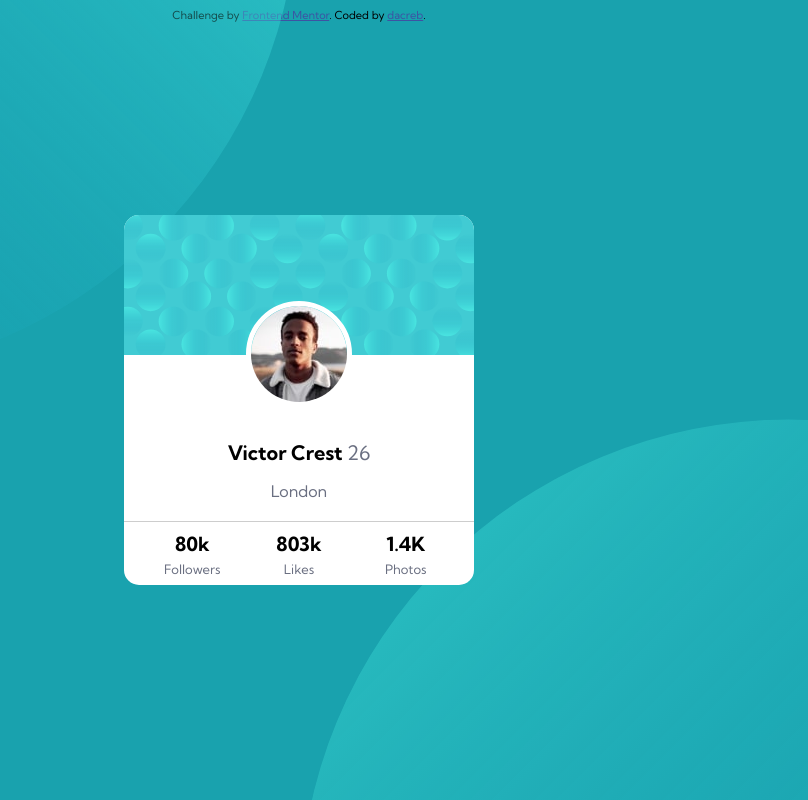
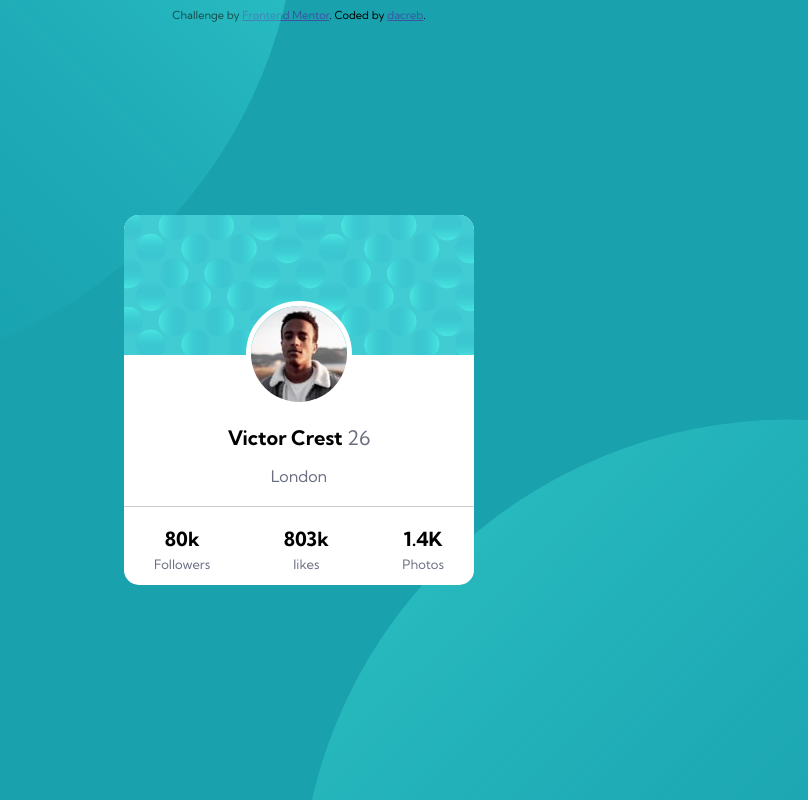
Before and after one commit to dacreb/dacreb-Profile_card_component_Challenge, a plain HTML site: page index.html in a window 1280 px wide. Shown: the whole page, without its empty margins (341-1149 px from the left). Drawn offline with Linux system fonts and the light colour scheme.

Commit message:
Add files via upload

```diff
--- a/css/styles.css
+++ b/css/styles.css
@@ -83,7 +83,7 @@ body {
 
 .data-user h1 {
     font-weight: 700;
-    margin-top: 3rem;
+    margin-top: 1.5rem;
 }
 
 .data-user h1 span {
@@ -109,23 +109,18 @@ body {
 .oreder {
     display: flex;
     justify-content: space-between;
-    padding: 0 3rem;
-}
-
-.oreder li {
-    flex-basis: calc( 33.3% - 2rem);
-    padding: 0 1rem 1rem 1rem;
+    padding: 1rem 3rem;
     list-style: none;
     font-size: 1.3rem;
 }
 
-.oreder li p {
+.oreder p {
     margin: 0;
     padding-top: .5rem;
     color: hsl(227, 10%, 46%);
 }
 
-.oreder li h2 {
+.oreder h2 {
     margin: 0;
     padding-top: 1rem;
 }
--- a/index.html
+++ b/index.html
@@ -24,13 +24,13 @@
     </div>
 
     <div class="cont cf">
-        <main #up class="card ">
+        <main class="card">
 
             <div class="imgcard">
                 <img src="/images/bg-pattern-card.svg" alt="pattern-card">
             </div>
 
-            <div class="user  ">
+            <div class="user">
 
                 <div class="photo">
                     <img src="/images/image-victor.jpg" alt="User_Victor_Crest">
@@ -43,22 +43,24 @@
 
                 <div class="stats">
 
-                    <lu class="oreder">
+                    <div class="oreder">
 
-                        <li>
+
+                        <div>
                             <h2>80k</h2>
                             <p>Followers</p>
-                        </li>
-                        <li>
+                        </div>
+                        <div>
                             <h2>803k</h2>
-                            <p>Likes</p>
-                        </li>
-                        <li>
+                            <p>likes</p>
+                        </div>
+                        <div>
                             <h2>1.4K</h2>
                             <p>Photos</p>
-                        </li>
+                        </div>
 
-                    </lu>
+
+                    </div>
 
                 </div>
             </div>
```
